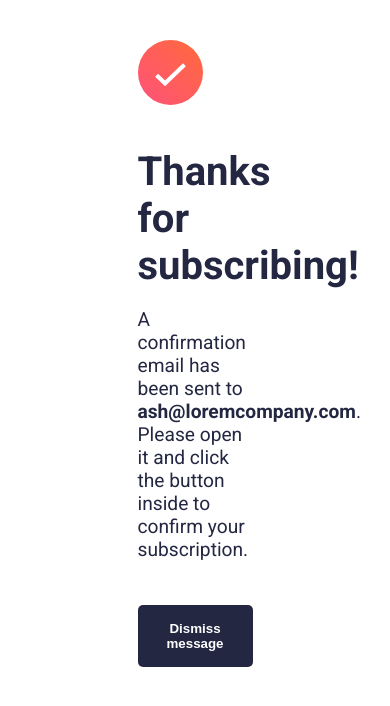
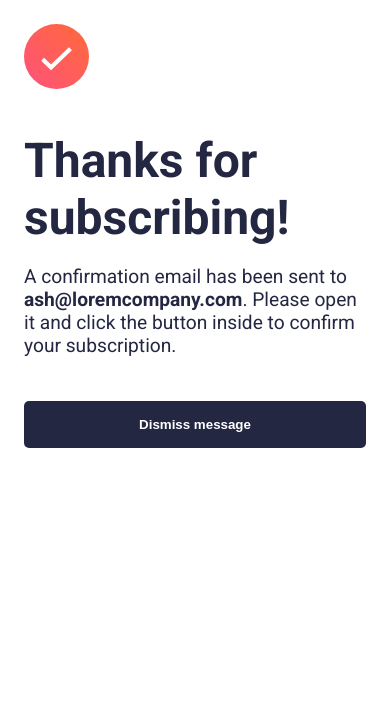
Before and after one commit to abdelilahelhaddad/newsletter-sign-up, a plain HTML site: page index.html in a window 390 px wide. Drawn offline with Linux system fonts and the light colour scheme.

Commit message:
:iphone: :seedling: Mobile Responsive :sparkles: :iphone:

```diff
--- a/assets/css/style.scss
+++ b/assets/css/style.scss
@@ -199,4 +199,13 @@ button {
       border-radius: 0 0 15px 15px;
     }
   }
+  .success {
+    width: auto;
+    border-radius: 0;
+    padding: 1.5rem;
+    margin: 0;
+    h1 {
+      font-size: 3rem;
+    }
+  }
 }
```
Also changed, not shown: assets/css/style.css, 1 other file.
